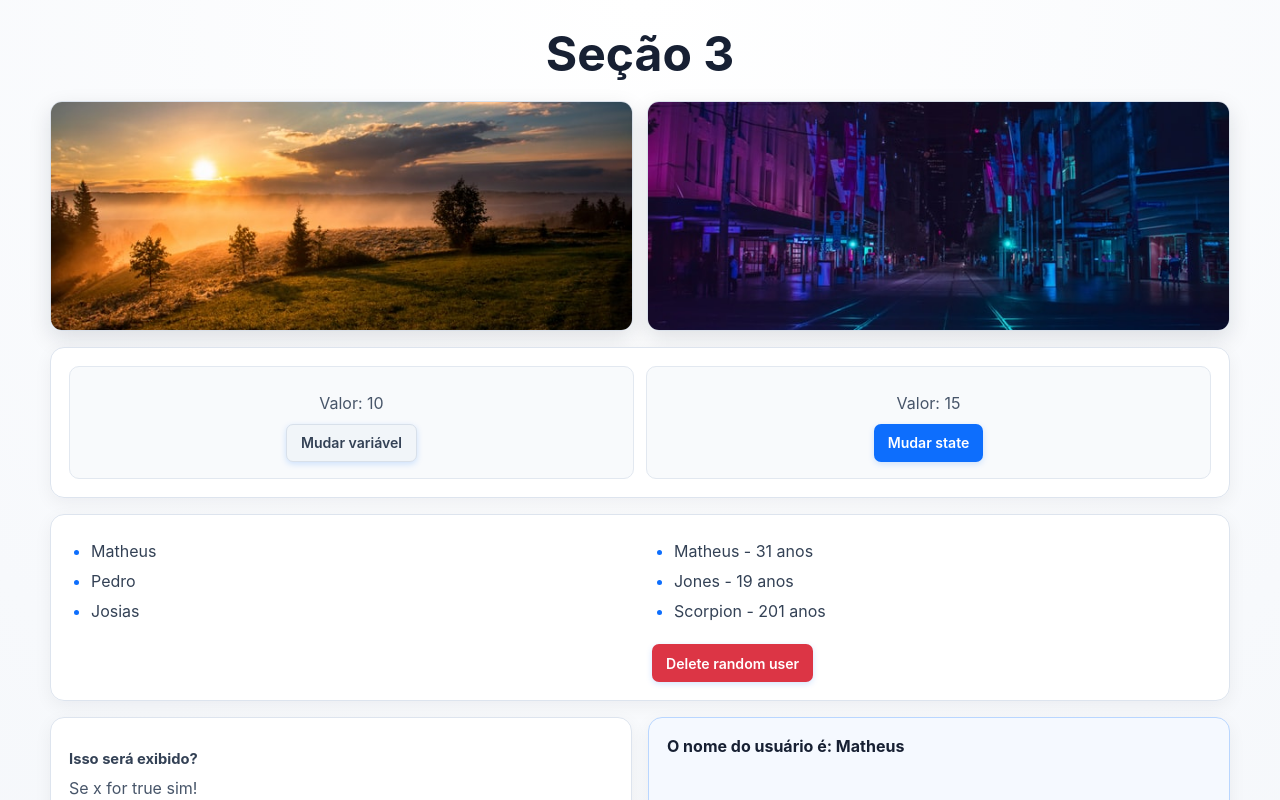
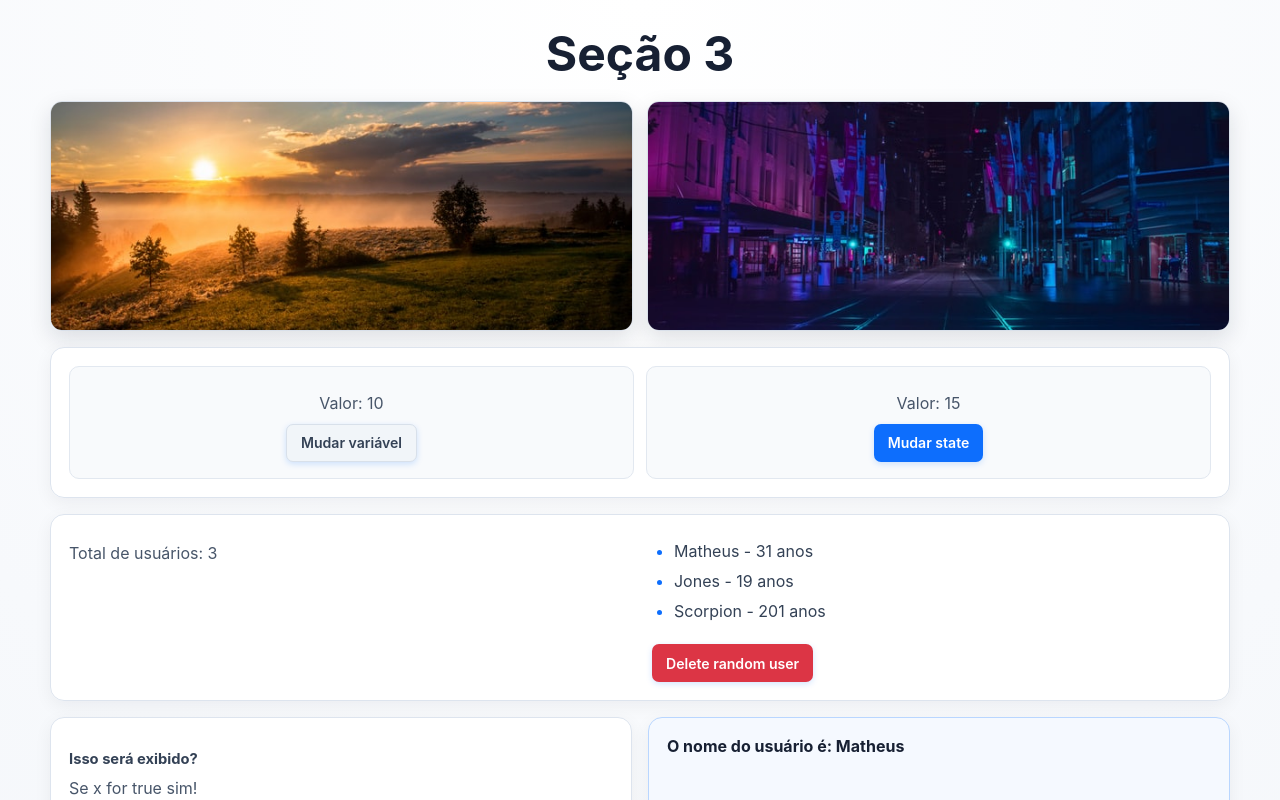
Before and after one commit to vitorcgo/fundamentos-react-lab, a React (Vite) app: page / in a window 1280 px wide. Shown: the top 800 px of the page. Built offline with nearby package versions, Linux system fonts and the light colour scheme.

Commit message:
feat: show users count

```diff
--- a/src/components/ListRender.js
+++ b/src/components/ListRender.js
@@ -21,11 +21,7 @@ const ListRender = () => {
 
   return (
     <div>
-      <ul>
-        {list.map((item, i) => (
-          <li key={i}>{item}</li>
-        ))}
-      </ul>
+      <p>Total de usuários: {users.length}</p>
 
       <ul>
         {users.map((user) => (
```
